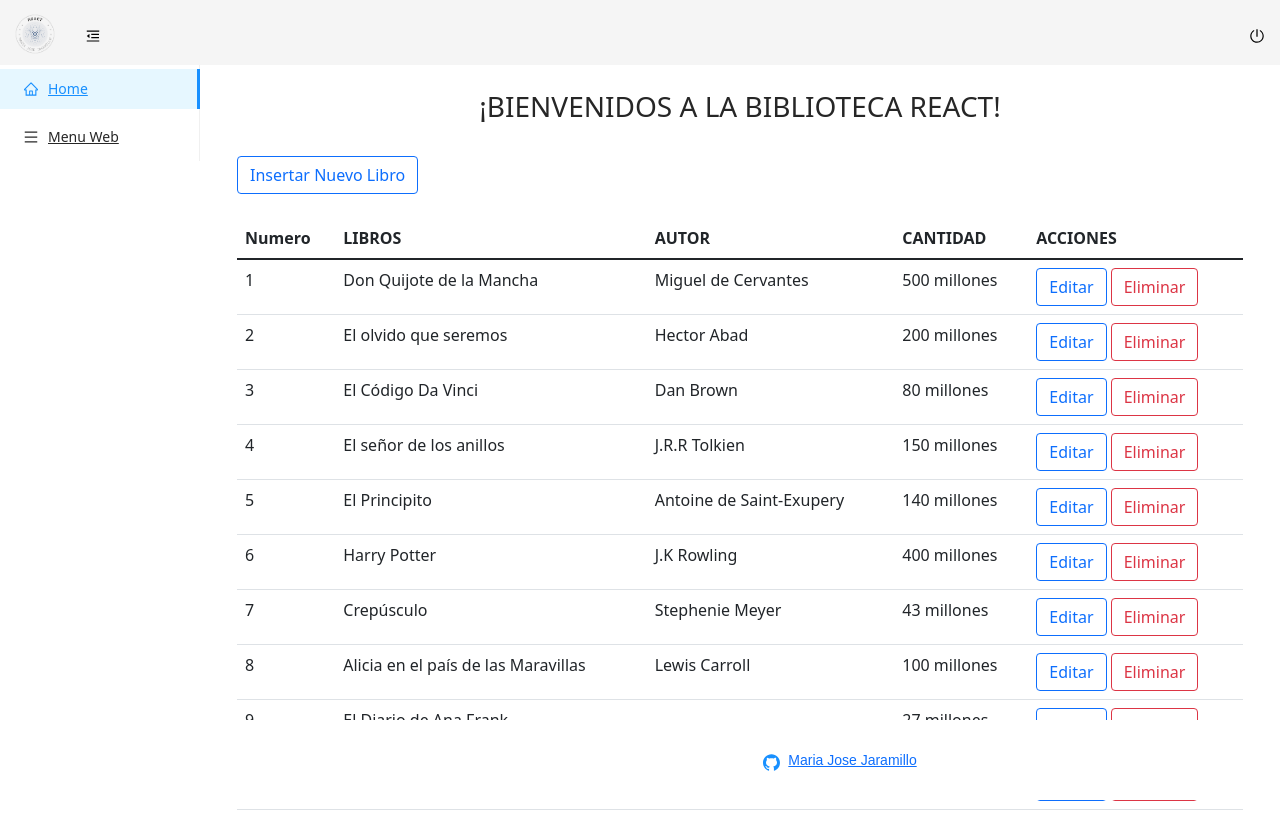
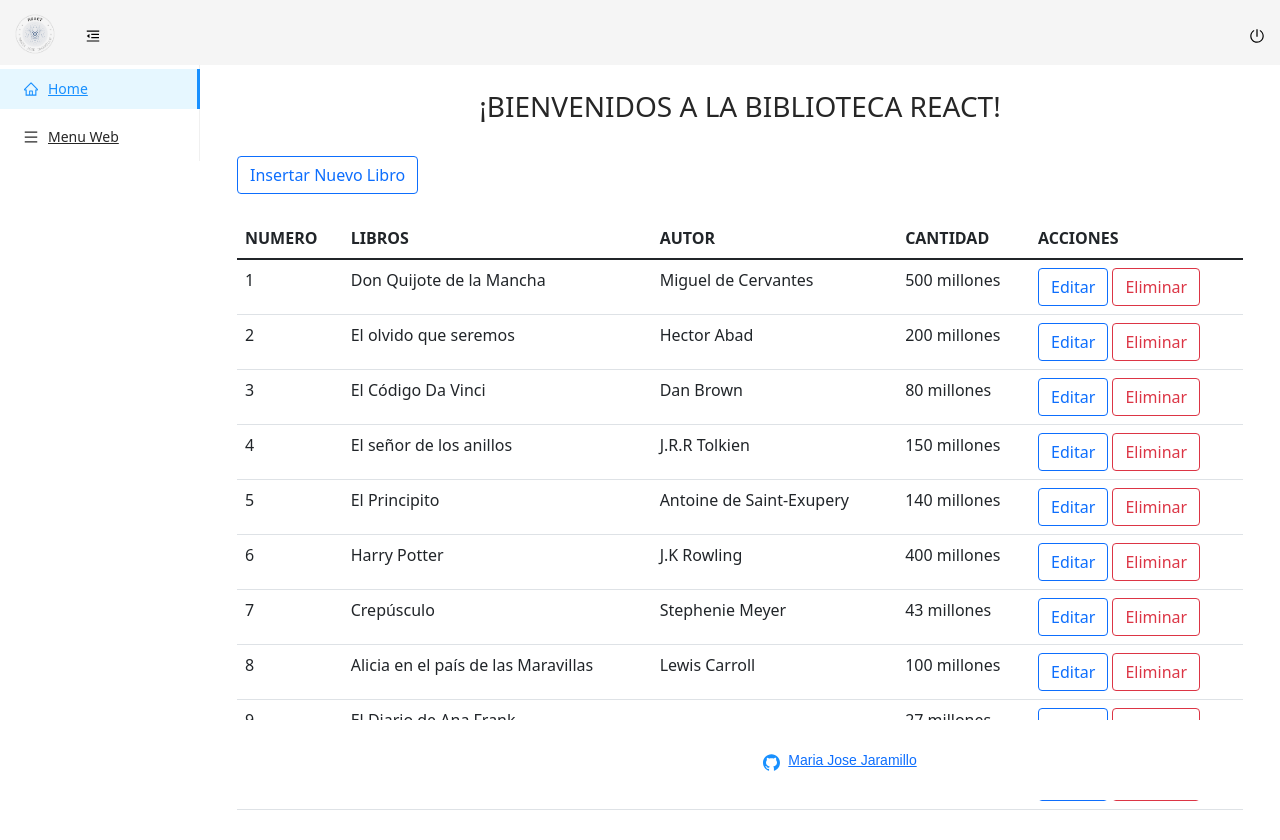
Before and after one commit to mariajjaramilloa15/proyect_client, a React (Create React App) app: page / in a window 1280 px wide. Shown: the top 840 px of the page. Built offline with nearby package versions, Linux system fonts and the light colour scheme.

Commit message:
correción

```diff
--- a/src/pages/home.js
+++ b/src/pages/home.js
@@ -103,7 +103,7 @@ class home extends React.Component{
         <br /><br />
 
         <Table>
-            <thead><tr><th>Numero</th>
+            <thead><tr><th>NUMERO</th>
             <th>LIBROS</th>
             <th>AUTOR</th>
             <th>CANTIDAD</th>
```
